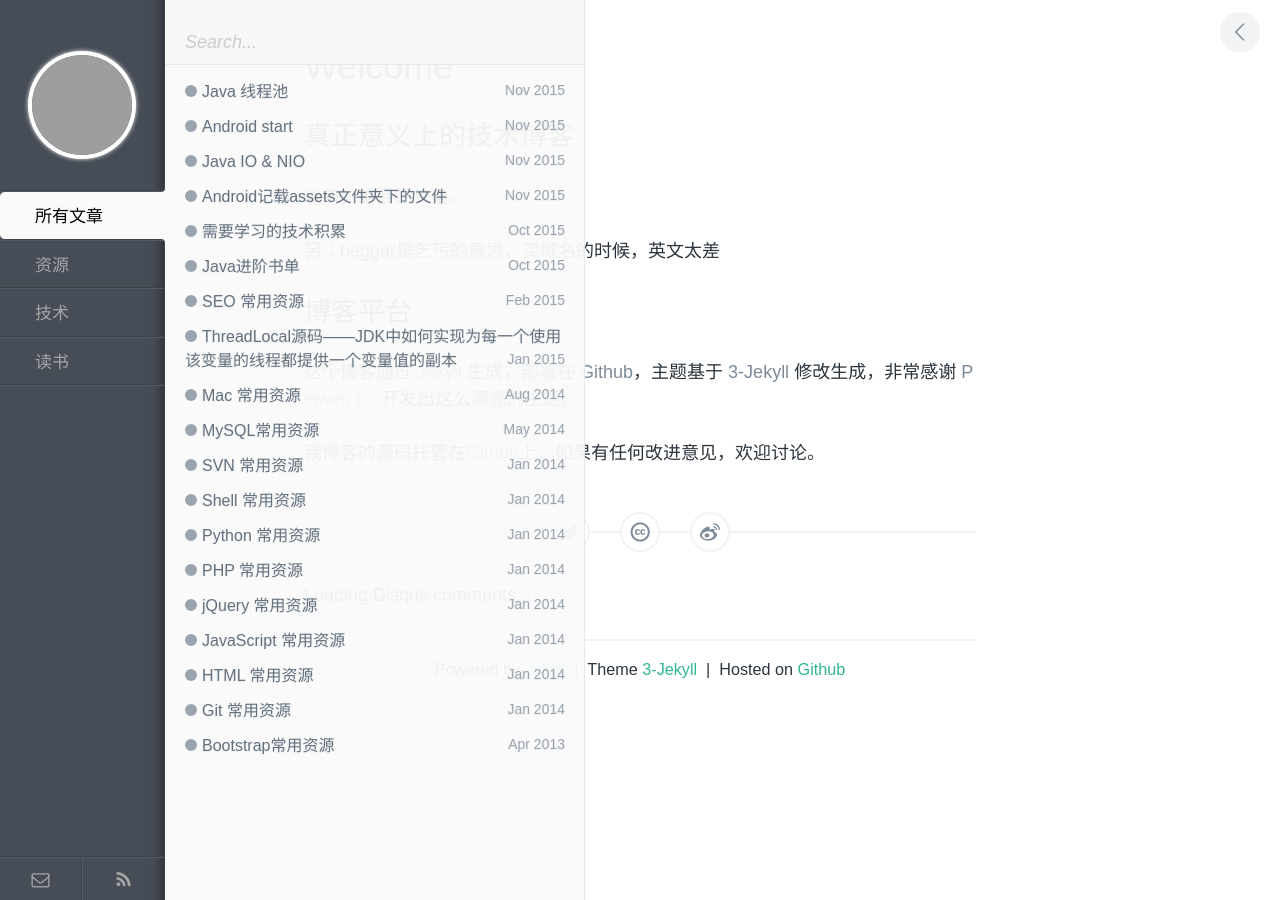
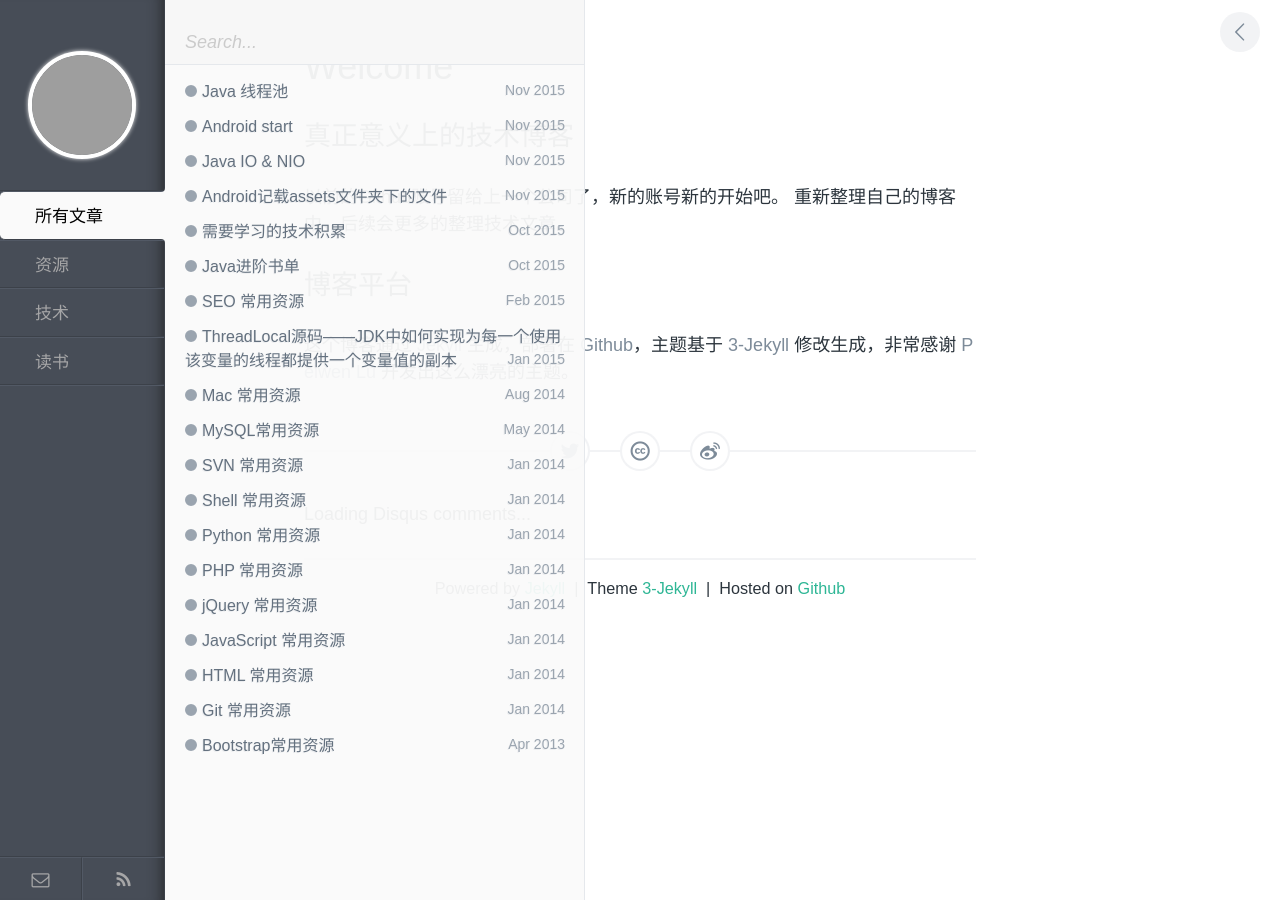
Before and after one commit to Arther-X/Arther-X.github.io, a Jekyll site: the page built from index.md, in a window 1280 px wide. Built offline with Jekyll 4.4.1, drawn with Linux system fonts in a browser that asks for light colours; comment, search, counter and statistics services are not loaded; grey boxes are pictures that could not be loaded.

Commit message:
[BLOG][COMMIT][ArtherX] update front page

```diff
--- a/index.md
+++ b/index.md
@@ -5,13 +5,11 @@ title: Welcome
 
 ## 真正意义上的技术博客
 
-以前，都活在梦里。
+以前的Github账号留给上一个公司了，新的账号新的开始吧。
+重新整理自己的博客中，后续会更多的整理技术文章。
 
-另：beggar是乞丐的意思，买域名的时候，英文太差
 
 
 ## 博客平台
 
 这个博客通过 [Jekyll](http://jekyllrb.com/) 生成，部署在 [Github](https://pages.github.com)，主题基于 [3-Jekyll](https://github.com/P233/3-Jekyll) 修改生成，非常感谢 [Peiwen Lu](https://github.com/P233) 开发出这么漂亮的主题。
-
-我博客的源码托管在[Github](https://github.com/vampiregod1996/vampiregod1996.github.io)上，如果有任何改进意见，欢迎讨论。
```
